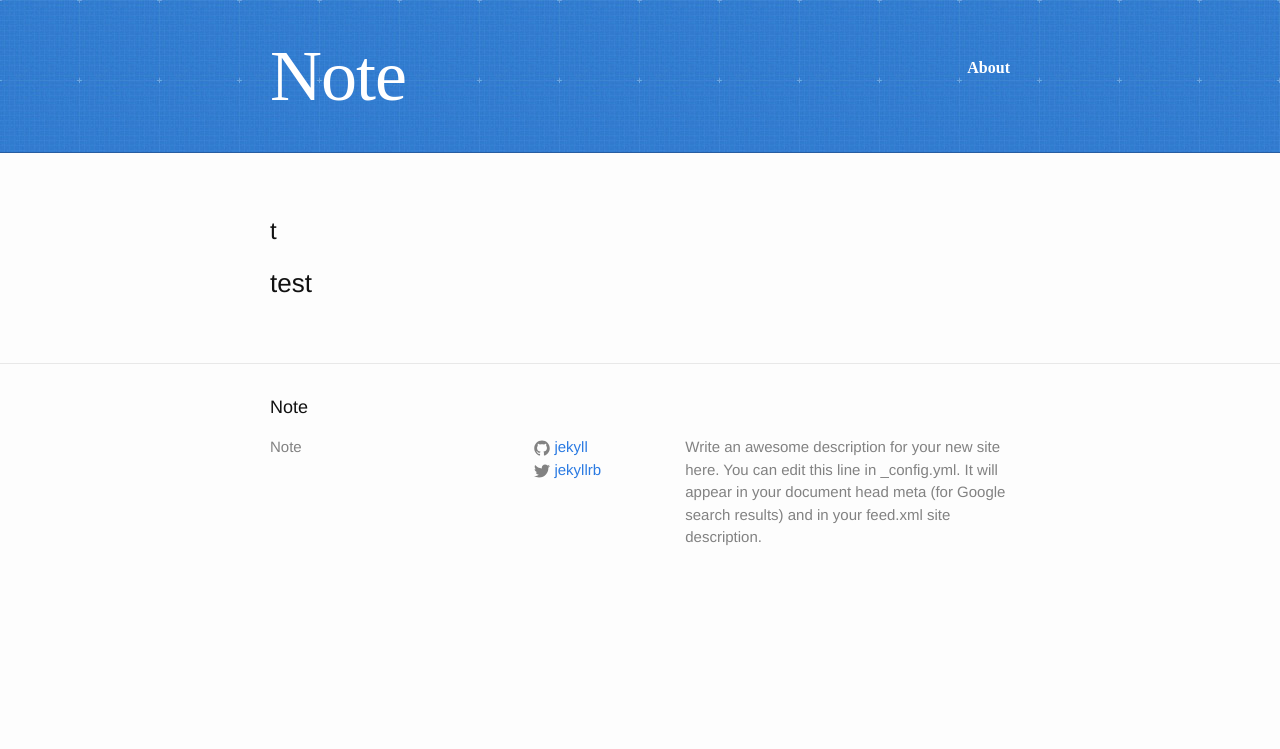
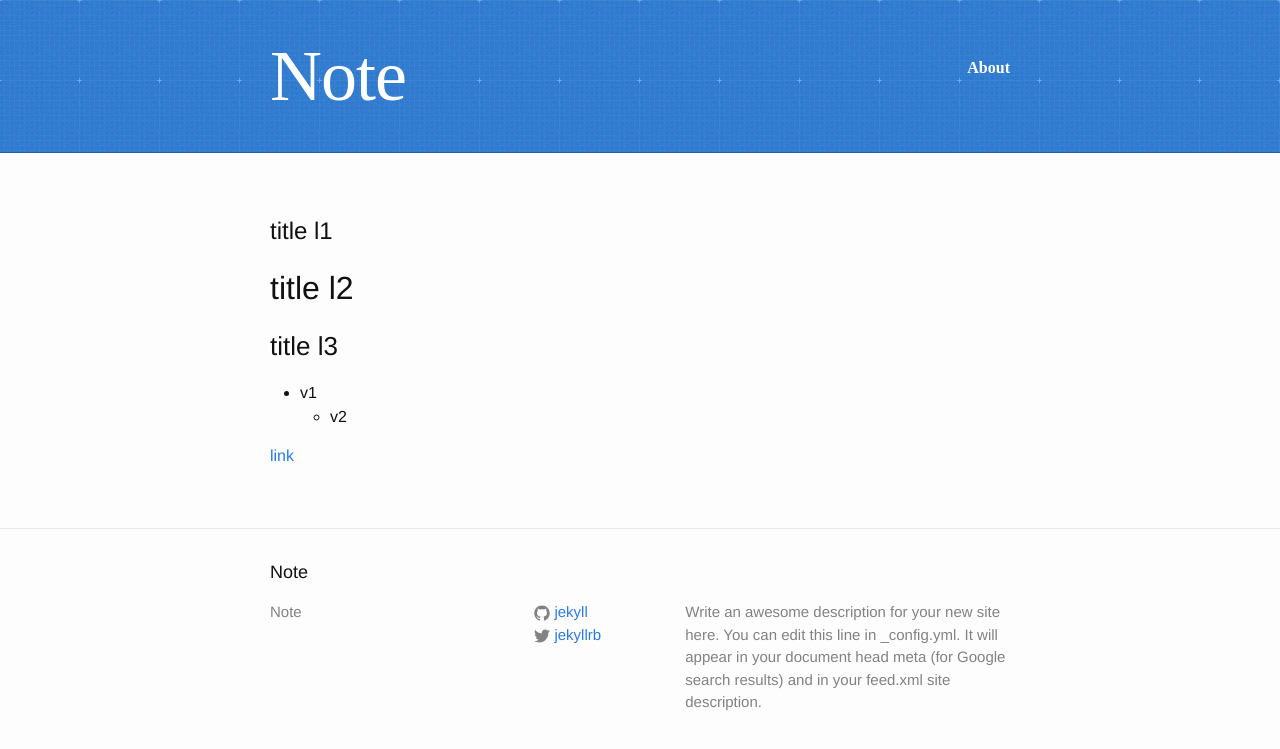
Before and after one commit to SekiTakuya/SekiTakuya.github.io, a Jekyll site: the page built from index.md, in a window 1280 px wide. Shown: the top 749 px of the page. Built offline with Jekyll 4.4.1, drawn with Linux system fonts in a browser that asks for light colours.

Commit message:
Update index.md

```diff
--- a/index.md
+++ b/index.md
@@ -1,6 +1,13 @@
 ---
 layout: post
 ---
-# t
+# title l1
 
-### test
+## title l2
+
+### title l3
+
+- v1
+  - v2
+
+[link](about.md)
```
